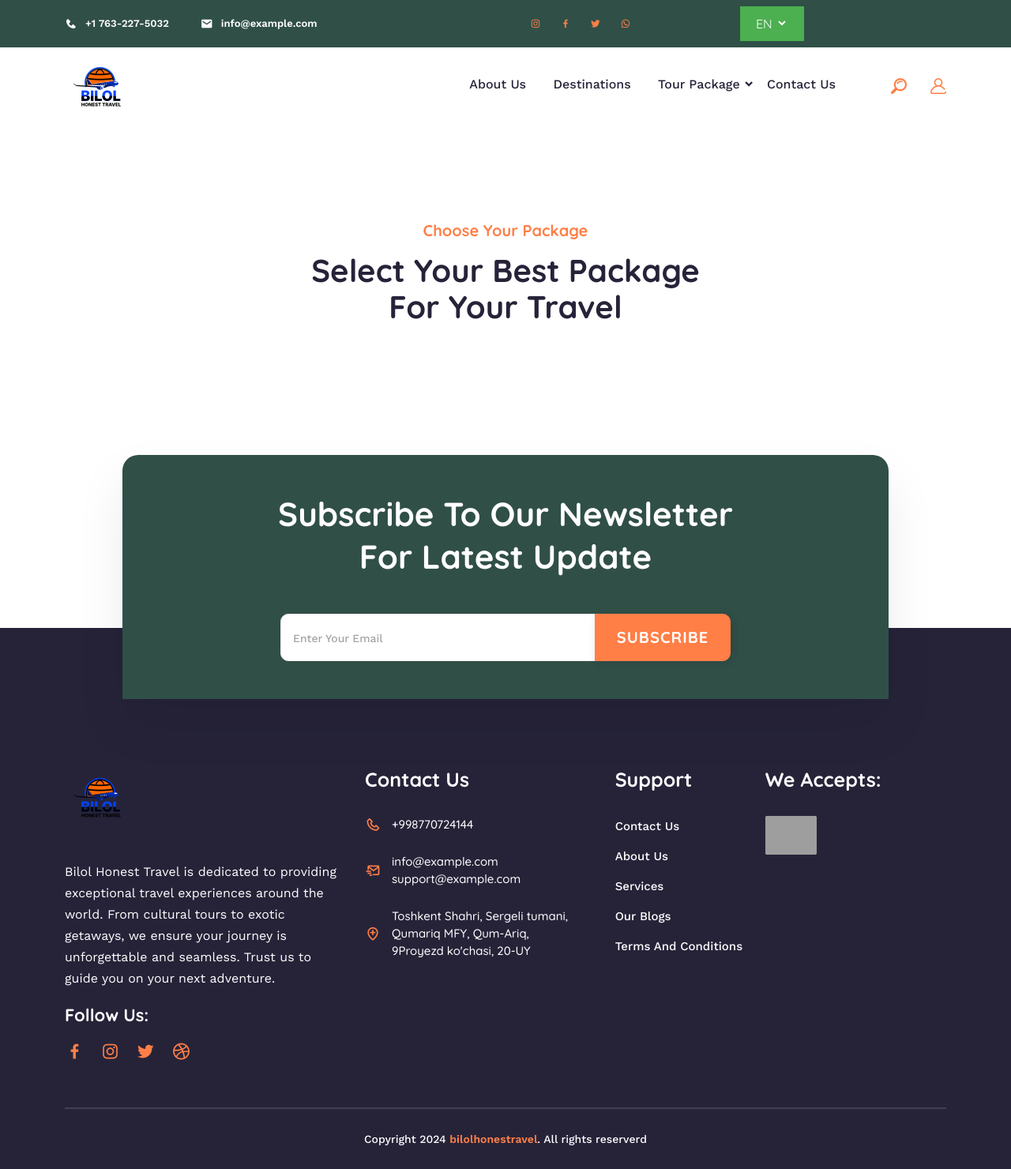
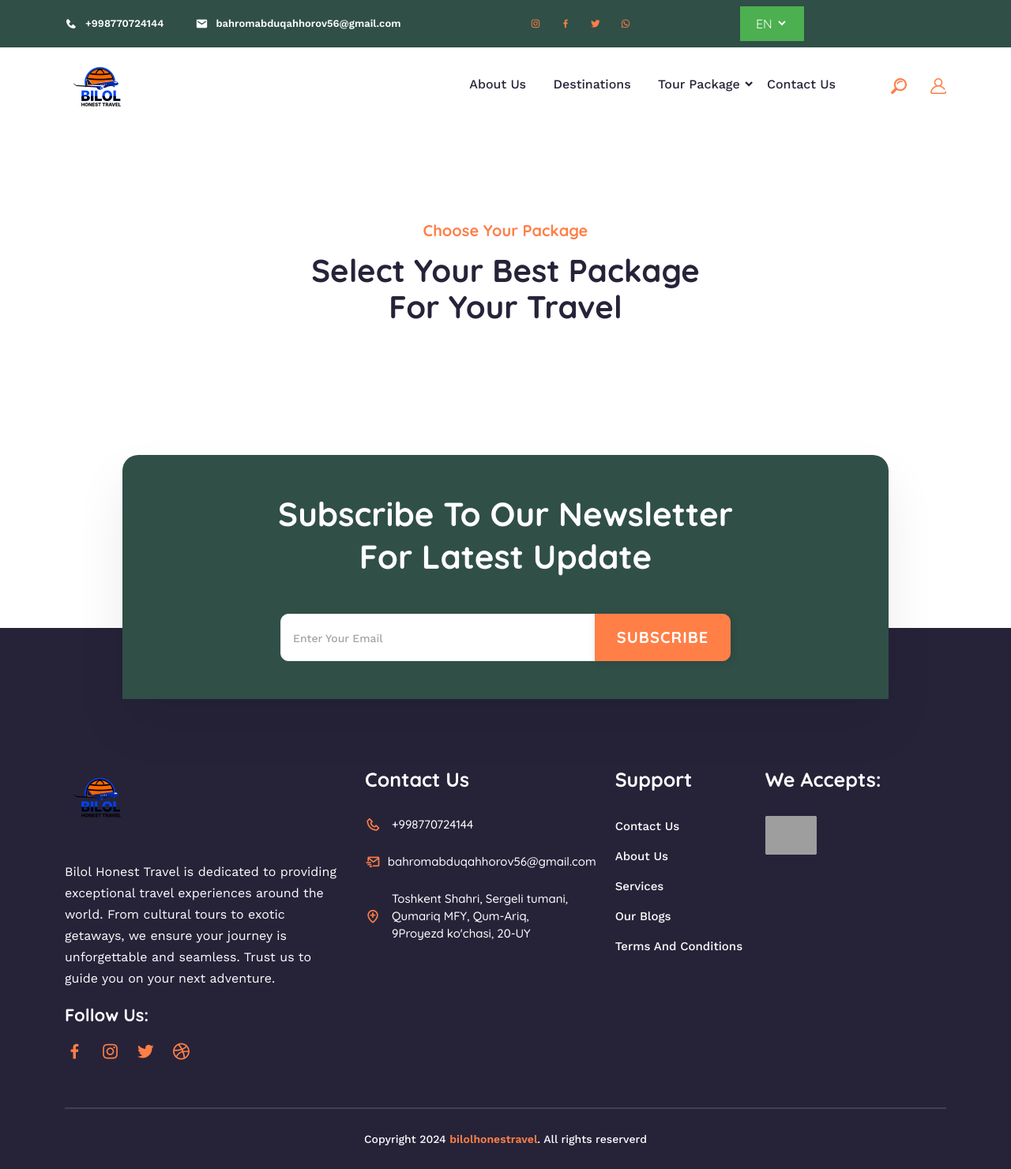
Before and after one commit to temirovv/travel-company, a Django app: page /en/ in a window 1280 px wide. Shown: the whole page at 79% size. Run offline with Django 5.2, Linux system fonts and the light colour scheme; data that the repository does not hold is empty; parts of the project's set-up code (start-up, migrations or seed data) failed here and were passed over; some libraries are stand-ins or nearby versions; some web fonts are replaced; grey boxes are pictures that could not be loaded.

Commit message:
some bugs fixed

```diff
--- a/apps/payments/views.py
+++ b/apps/payments/views.py
@@ -40,7 +40,7 @@ class GeneratePayLinkAPIView(APIView):
 class PaymePaymentView(View):
     def get(self, request, booking_id):  # noqa
         booking = get_object_or_404(Booking, id=booking_id)
-        amount = int(booking.amount * 100)  # Amount in tiyin (smallest currency unit)
+        amount = int(booking.amount)  # Amount in tiyin (smallest currency unit)
         serializer = GeneratePayLinkSerializer(
             data={
                 "order_id": booking.id,
--- a/templates/index.html
+++ b/templates/index.html
@@ -108,8 +108,8 @@
                  <div class="col-lg-5 col-md-5 tob-contact-row">
                      <div class="topbar-contact">
                          <ul>
-                             <li><i class='bx bxs-phone'></i><a href="tel:+17632275032">+1 763-227-5032</a></li>
-                             <li><i class='bx bxs-envelope'></i><a href="mailto:info@example.com">info@example.com</a></li>
+                             <li><i class='bx bxs-phone'></i><a href="tel:+998770724144">+998770724144</a></li>
+                             <li><i class='bx bxs-envelope'></i><a href="mailto:bahromabduqahhorov56@gmail.com">bahromabduqahhorov56@gmail.com</a></li>
                          </ul>
                      </div>
                  </div>
@@ -252,8 +252,8 @@
                             </div>
                             <div class="sidebar-contact">
                                 <ul>
-                                    <li class="sidebar-single-contact"><i class='bx bxs-phone'></i> <a href="tel:+17632275032">+1 763-227-5032</a></li>
-                                    <li class="sidebar-single-contact"><i class='bx bxs-envelope'></i><a href="mailto:info@example.com">info@example.com</a></li>
+                                    <li class="sidebar-single-contact"><i class='bx bxs-phone'></i> <a href="tel:+998770724144">+998770724144</a></li>
+                                    <li class="sidebar-single-contact"><i class='bx bxs-envelope'></i><a href="mailto:bahromabduqahhorov56@gmail.com">bahromabduqahhorov56@gmail.com</a></li>
                                 </ul>
                             </div>
                         </nav>
@@ -591,8 +591,7 @@
                                 <div class="contact-box">
                                     <span><i class="bx bx-mail-send"></i></span>
                                     <div>
-                                        <a href="mailto:info@example.com">info@example.com</a>
-                                        <a href="mailto:support@example.com">support@example.com</a>
+                                        <a href="mailto:bahromabduqahhorov56@gmail.com">bahromabduqahhorov56@gmail.com</a>
                                     </div>
                                 </div>
                                 <div class="contact-box">
```
Also changed, not shown: templates/package-details.html (+4 -4 lines).
